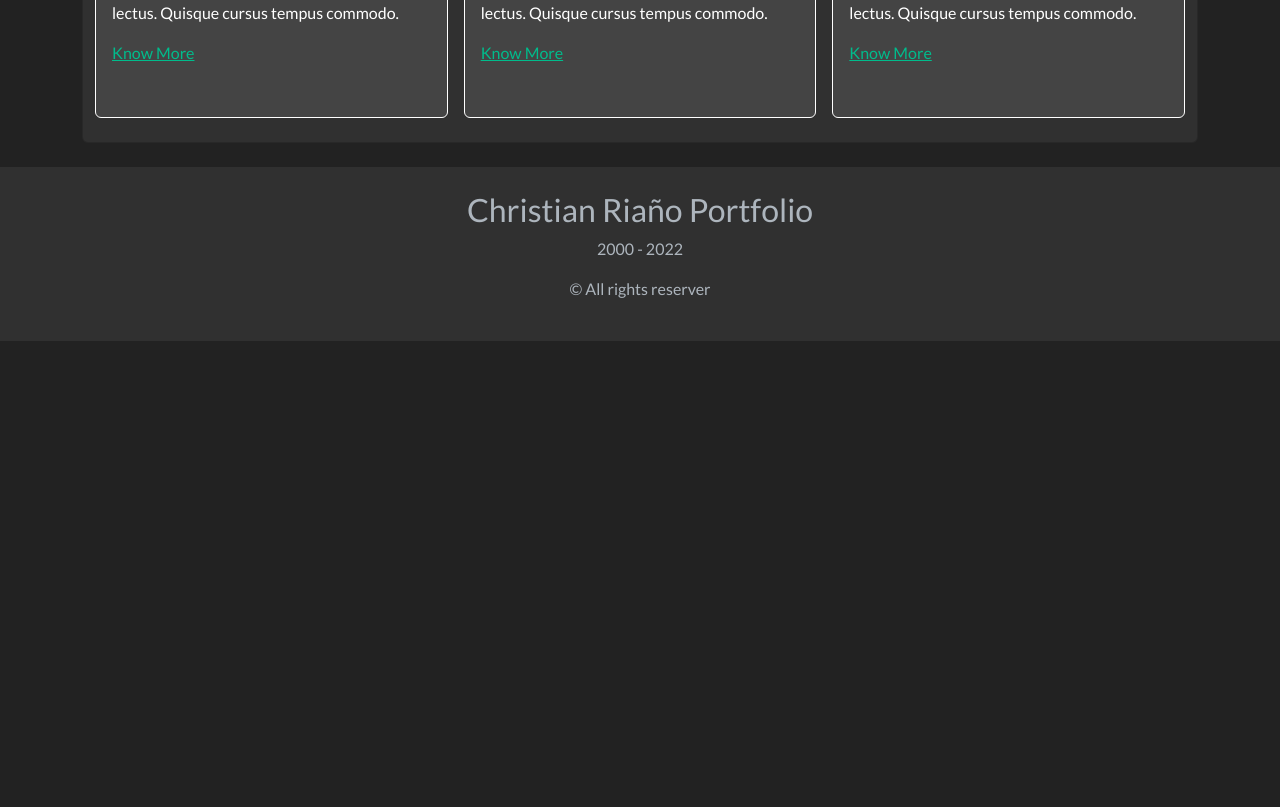
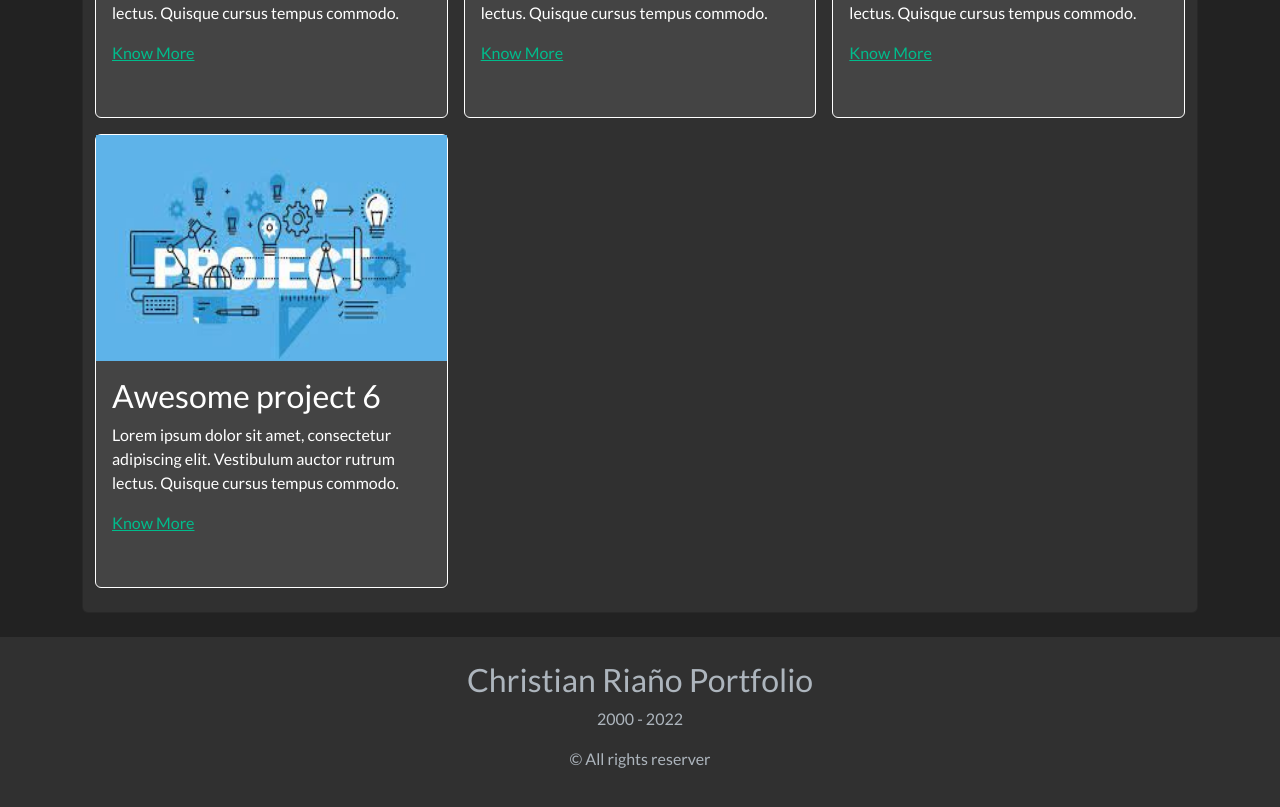
Before and after one commit to ChristianRV29/Portfolio-NextJS, a Next.js app: page / in a window 1280 px wide. Shown: the part 2380-3187 px from the top of the page. Before the commit the page ends 2721 px from the top, so only its background shows below. Built offline with nearby package versions, Linux system fonts and the light colour scheme; a small style sheet from the web is missing.

Commit message:
Test SSH push

```diff
--- a/src/constants/projects.ts
+++ b/src/constants/projects.ts
@@ -35,4 +35,10 @@ export const projects = [
       'Lorem ipsum dolor sit amet, consectetur adipiscing elit. Vestibulum auctor rutrum lectus. Quisque cursus tempus commodo.',
     image: '/project3.jpeg',
   },
+  {
+    name: 'Awesome project 6',
+    description:
+      'Lorem ipsum dolor sit amet, consectetur adipiscing elit. Vestibulum auctor rutrum lectus. Quisque cursus tempus commodo.',
+    image: '/project3.jpeg',
+  },
 ]
```
